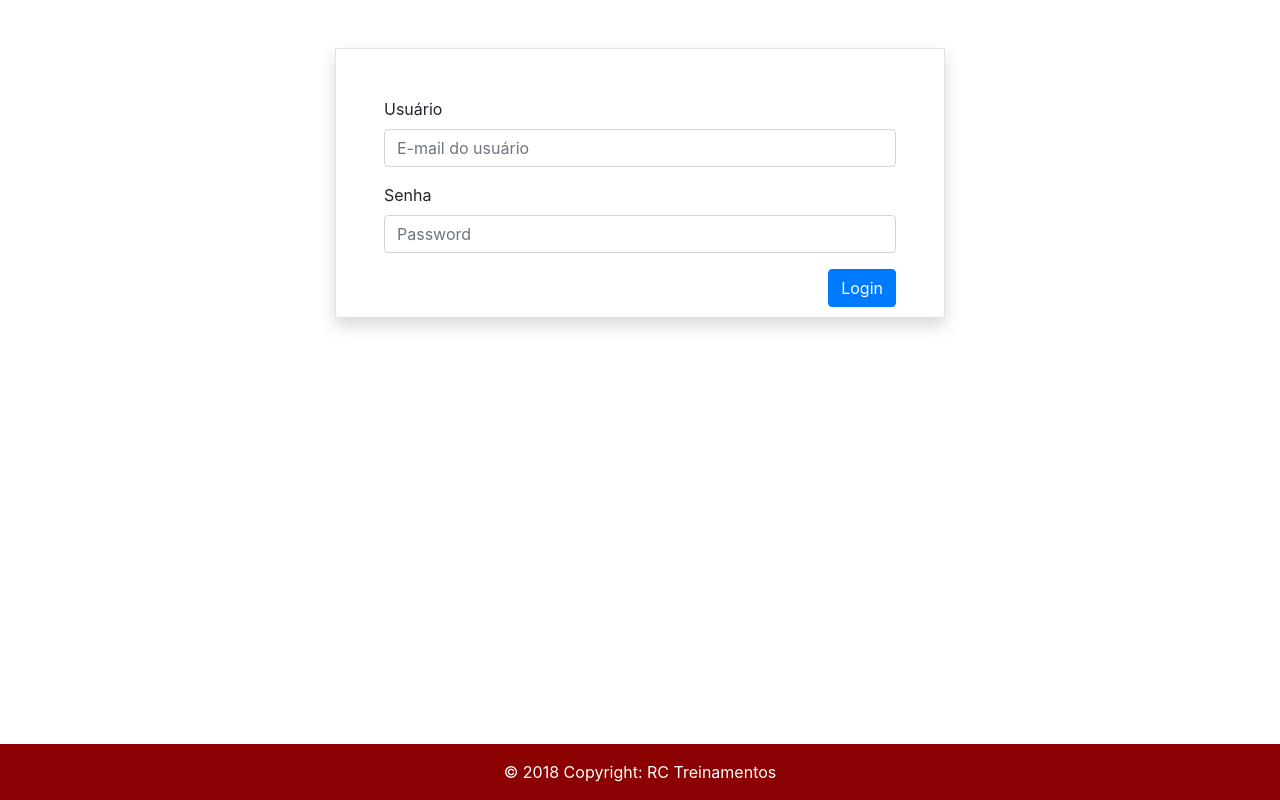
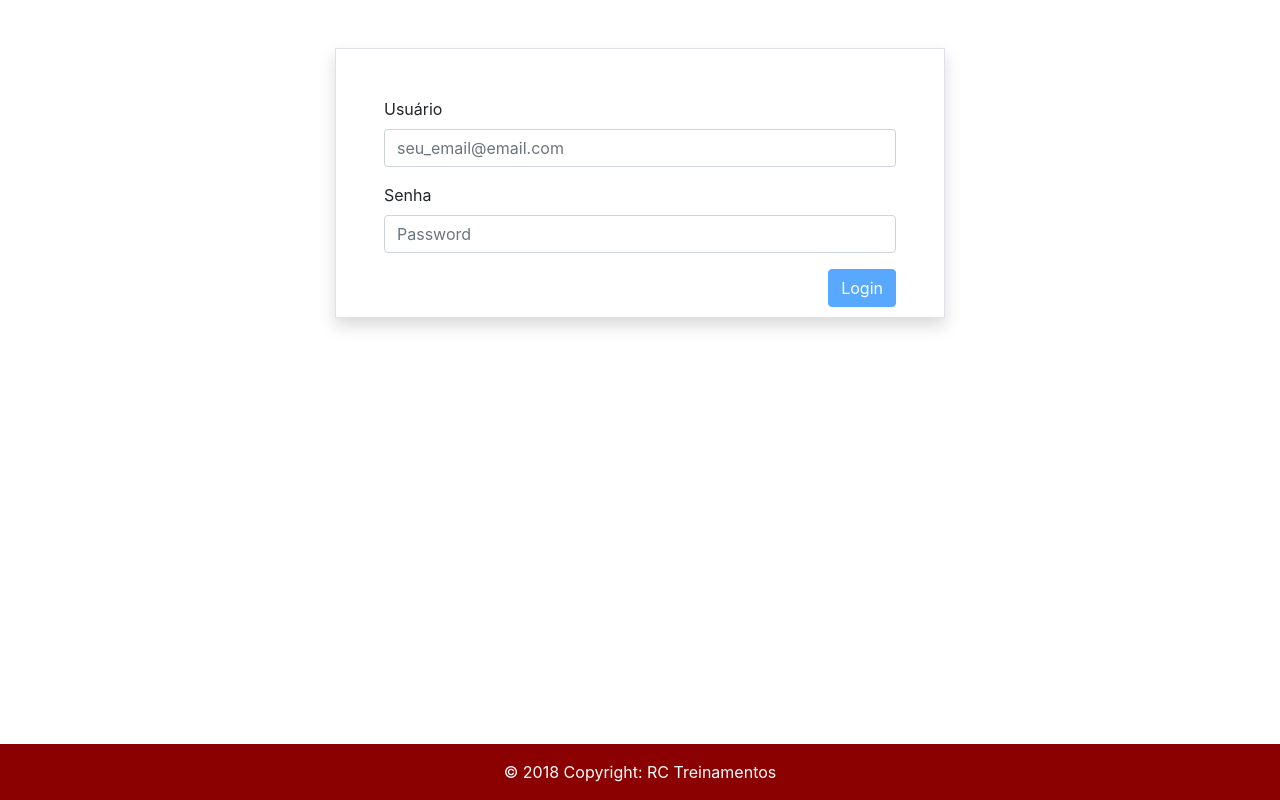
Before and after one commit to RCOliveira98/portal-rco, an Angular app: page / in a window 1280 px wide. Built offline with nearby package versions, Linux system fonts and the light colour scheme.

Commit message:
Release: btn login desabilitado.

```diff
--- a/src/app/login/login.component.html
+++ b/src/app/login/login.component.html
@@ -1,21 +1,21 @@
 <div class="mt-5 col-md-6 offset-md-3">
-    <form class="shadow p-5 border" #formLogin="ngForm" (ngSubmit)="onSubmit(formLogin)">
+    <form class="shadow p-5 border" #formLogin="ngForm" (ngSubmit)="logar()">
         <div class="form-group">
             <label for="nameUser">Usuário</label>
-            <input #name="ngModel" required email type="text" class="form-control" id="nameUser" name="name" [(ngModel)]="user.name" placeholder="E-mail do usuário">
+            <input #name="ngModel" required email type="text" class="form-control" id="nameUser" name="name" [(ngModel)]="user.name" placeholder="seu_email@email.com">
             <div *ngIf="!name.valid && name.touched" class="alert alert-danger">
-                <p>Erro: campo obrigatório.</p>
+                <p>Erro: e-mail inválido!</p>
             </div>
         </div>
         <div class="form-group">
             <label for="pwd">Senha</label>
             <input #password="ngModel" required type="password" class="form-control" id="pwd" name="senha" [(ngModel)]="user.senha" placeholder="Password">
             <div *ngIf="!password.valid && password.touched" class="alert alert-danger">
-                <p>Erro: campo obrigatório.</p>
+                <p>Erro: campo obrigatório!</p>
             </div>
         </div>
         <div class='form-group'>
-            <button type="submit" class='btn btn-primary float-right'>Login</button>
+            <button [disabled]="!formLogin.valid" type="submit" class='btn btn-primary float-right'>Login</button>
         </div>
     </form>
 </div>
```
